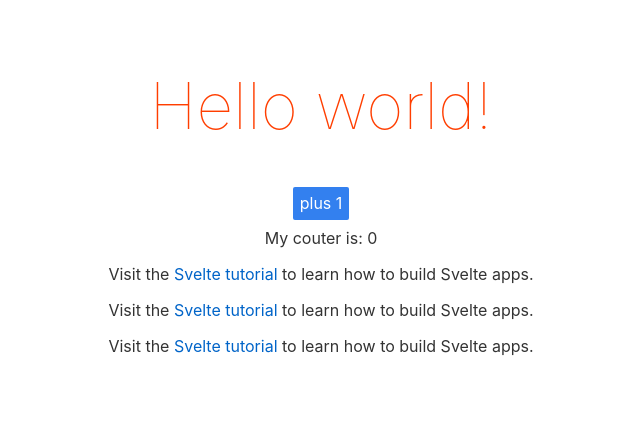
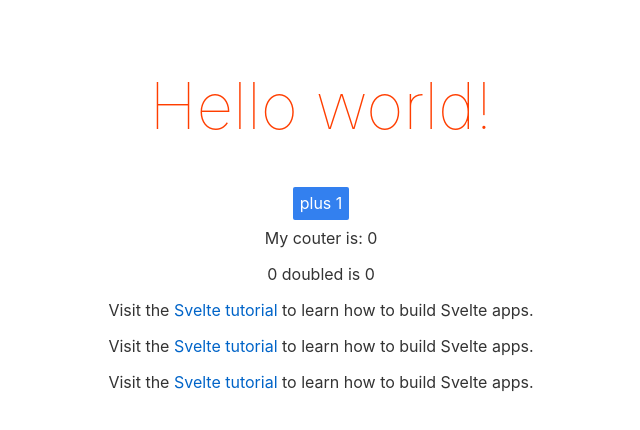
Before and after one commit to tankred/svelte-lab, a Svelte app: page / in a window 1280 px wide. Shown: the top 430 px of the page, without its empty margins (319-959 px from the left). Built offline with nearby package versions, Linux system fonts and the light colour scheme.

Commit message:
Explore reactivity in svelte
	modified:   CHANGELOG.md
	modified:   src/Counter.svelte

```diff
--- a/src/Counter.svelte
+++ b/src/Counter.svelte
@@ -1,5 +1,6 @@
 <script>
   let counter = 0;  // counter variable
+  $: doubled = counter * 2;
   const handleClick = () => { //Function to add 1 to our variable
     counter += 1;
   };
@@ -14,4 +15,5 @@
 <div class=”counterComponent”>
   <button on:click={handleClick}>plus 1</button>
   <section>My couter is: {counter}</section>
+  <p>{counter} doubled is {doubled}</p>
 </div>
```
Also changed, not shown: 1 other file (tests, documents, lock files or other folders).
